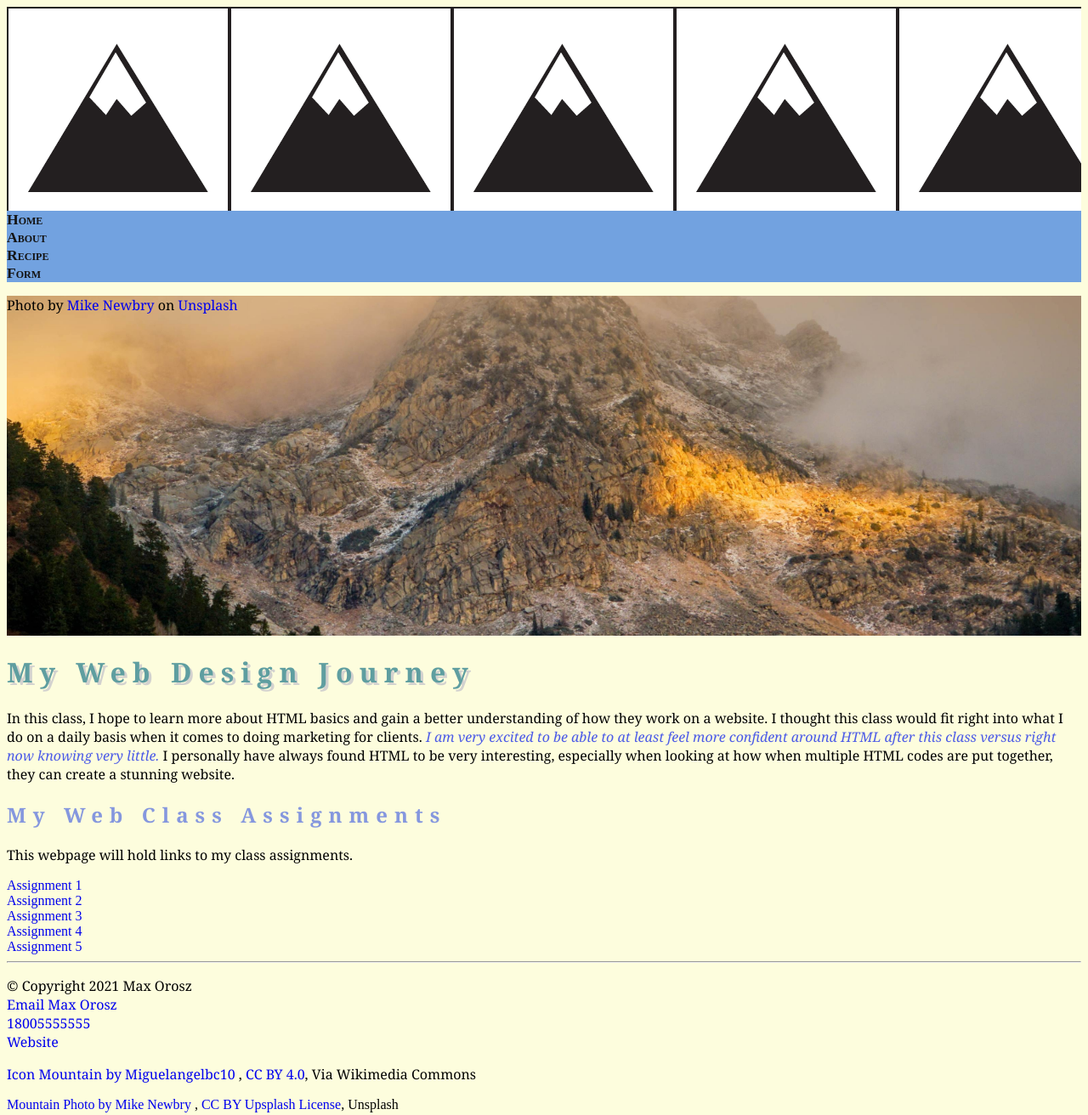
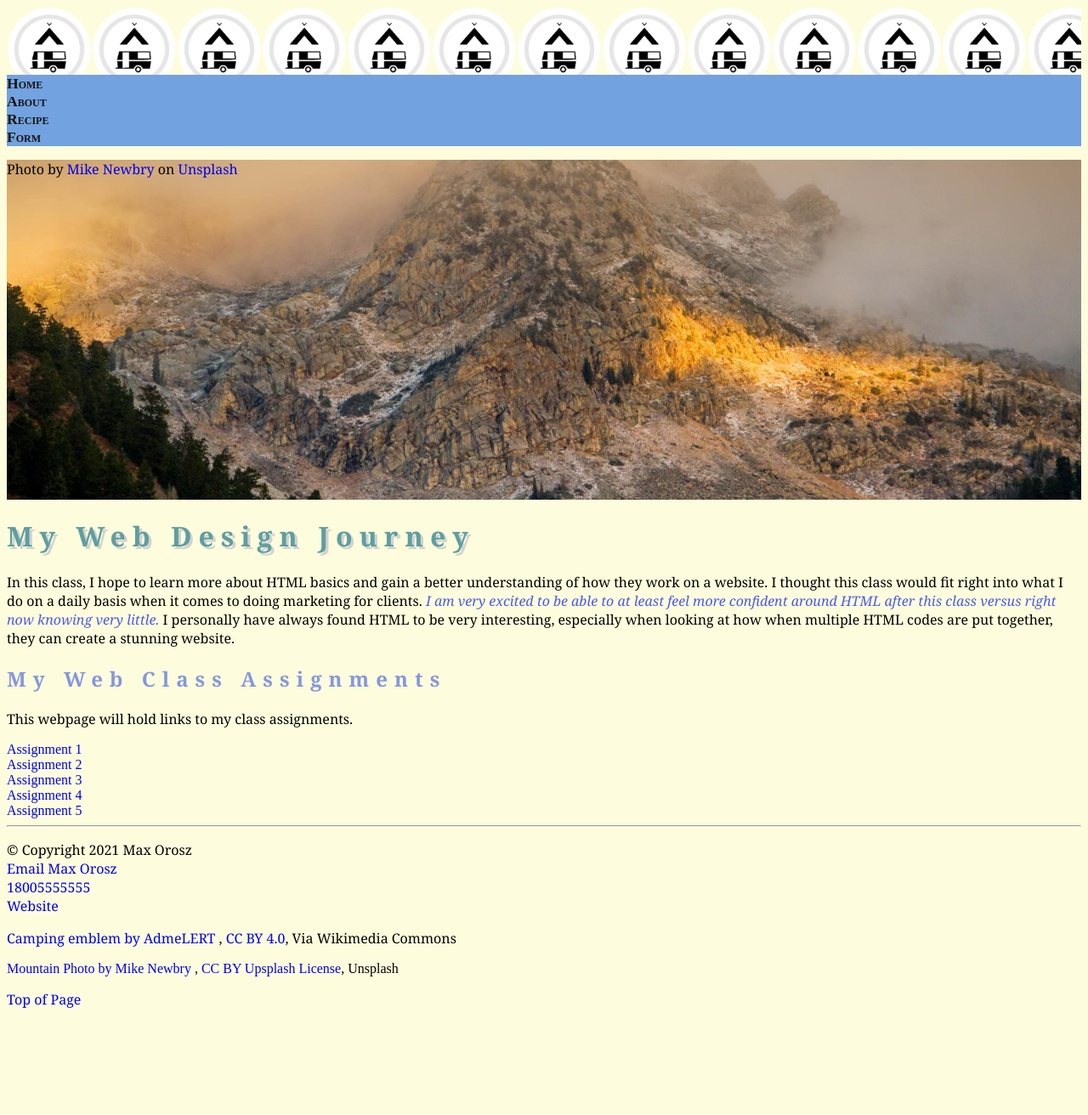
Before and after one commit to Maxso12/Maxso12.github.io, a plain HTML site: page index.html in a window 1280 px wide. Shown: the top 1312 px of the page at 85% size. After the commit the page ends 1203 px from the top, so only its background shows below. Drawn offline with Linux system fonts and the light colour scheme.

Commit message:
Update 7

```diff
--- a/css/index.css
+++ b/css/index.css
@@ -8,8 +8,8 @@ body {
 }
 
 .icon-row-1 {
-    height: 30vh;
-    background-image: url(/img/Pictograma_Monte.png);
+    height: 10vh;
+    background-image: url(/img/Camping_emblem_50.png);
     background-repeat: repeat-x;
 }
 
--- a/index.html
+++ b/index.html
@@ -60,7 +60,7 @@
    </p>
 
    <p>
-    <a href="https://commons.wikimedia.org/wiki/File:Pictograma_Monte.png"> Icon Mountain by Miguelangelbc10 </a>,
+    <a href="https://commons.wikimedia.org/wiki/File:Camping_emblem.png"> Camping emblem by AdmeLERT </a>,
     <a href="https://creativecommons.org/licenses/by-sa/4.0/">CC BY 4.0</a>, Via Wikimedia Commons
   </p>
   <a href="https://commons.wikimedia.org/wiki/File:Pictograma_Monte.png">Mountain Photo by Mike Newbry </a>,
```
Also changed, not shown: img/Camping_emblem.png (added), img/Camping_emblem_50.png (added).
